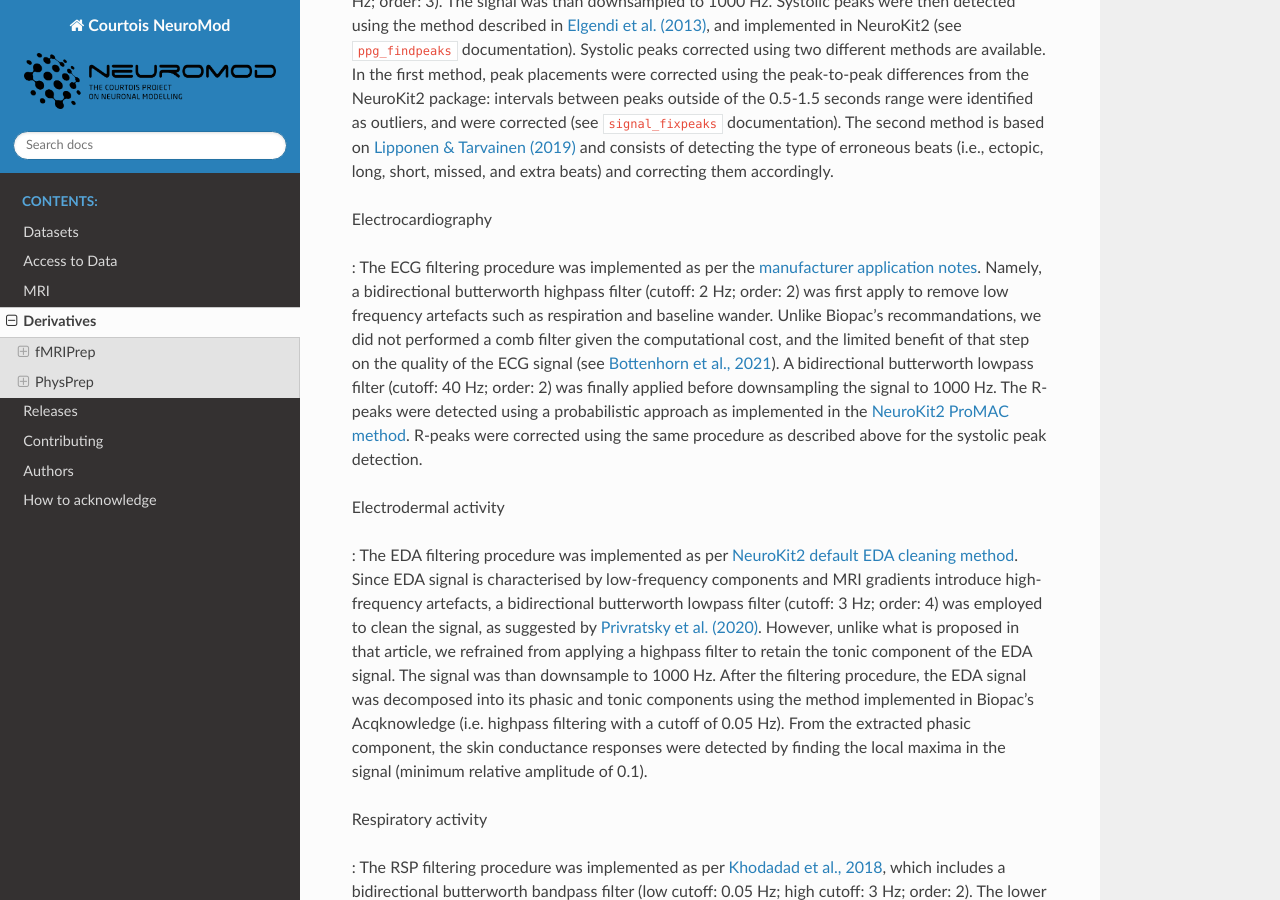
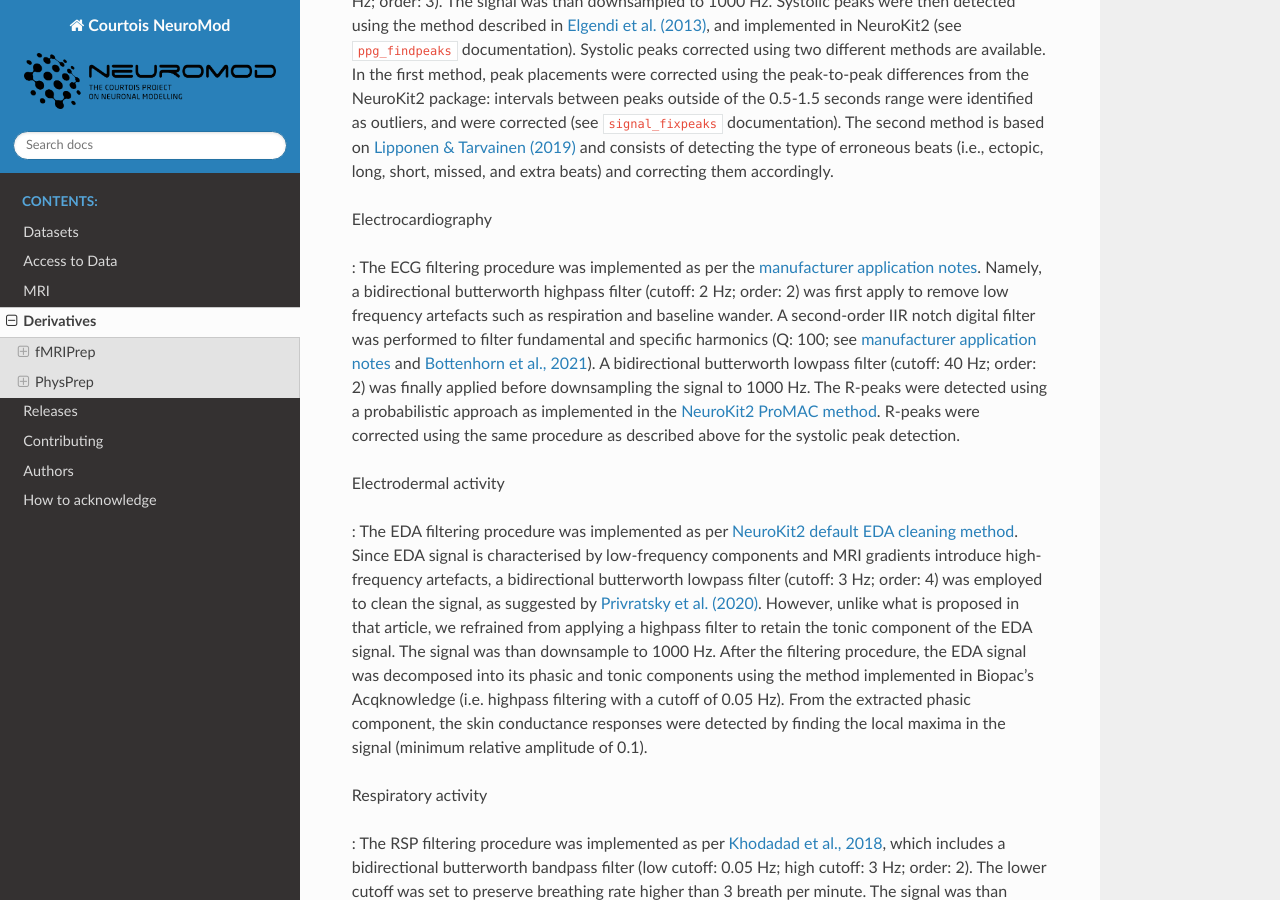
Before and after one commit to courtois-neuromod/cneuromod_docs, a Sphinx documentation site: the page built from source/DERIVATIVES.md, in a window 1280 px wide and 900 px high, scrolled down 4678 px. Built offline with Sphinx 7.4.7 and the Read the Docs theme 2.0.0, drawn with Linux system fonts in a browser that asks for light colours.

Commit message:
update ecg doc

```diff
--- a/source/DERIVATIVES.md
+++ b/source/DERIVATIVES.md
@@ -213,10 +213,10 @@
 
 : The ECG filtering procedure was implemented as per the [manufacturer application notes](https://www.biopac.com/wp-content/uploads/app242x.pdf).
 Namely, a bidirectional butterworth highpass filter (cutoff: 2 Hz; order: 2) was first apply to remove low frequency artefacts such as respiration
-and baseline wander. Unlike Biopac's recommandations, we did not performed a comb filter given the computational cost, and the limited benefit of
-that step on the quality of the ECG signal (see [Bottenhorn et al., 2021](https://doi.org/10.1101/2021.04.01.437293)). A bidirectional butterworth
-lowpass filter (cutoff: 40 Hz; order: 2) was finally applied before downsampling the signal to 1000 Hz. The R-peaks were detected using a probabilistic
-approach as implemented in the [NeuroKit2 ProMAC method](https://neuropsychology.github.io/NeuroKit/functions/ecg.html#ecg-peaks). R-peaks were corrected
+and baseline wander. A second-order IIR notch digital filter was performed to filter fundamental and specific harmonics (Q: 100; see
+[manufacturer application notes](https://www.biopac.com/wp-content/uploads/app242x.pdf) and [Bottenhorn et al., 2021](https://doi.org/10.1101/2021.04.01.437293)).
+A bidirectional butterworth lowpass filter (cutoff: 40 Hz; order: 2) was finally applied before downsampling the signal to 1000 Hz. The R-peaks were detected using a
+probabilistic approach as implemented in the [NeuroKit2 ProMAC method](https://neuropsychology.github.io/NeuroKit/functions/ecg.html#ecg-peaks). R-peaks were corrected
 using the same procedure as described above for the systolic peak detection.
 
 
```
